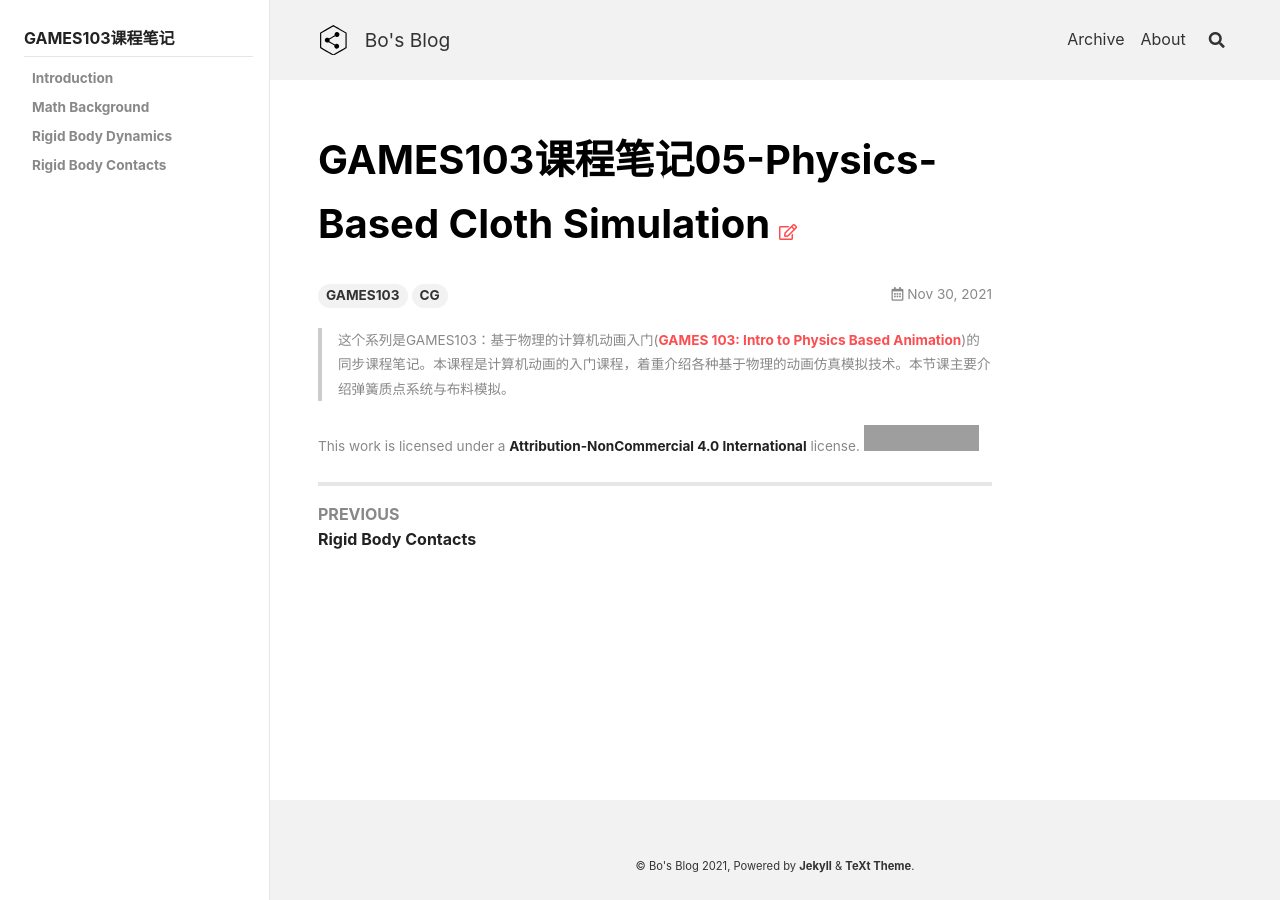
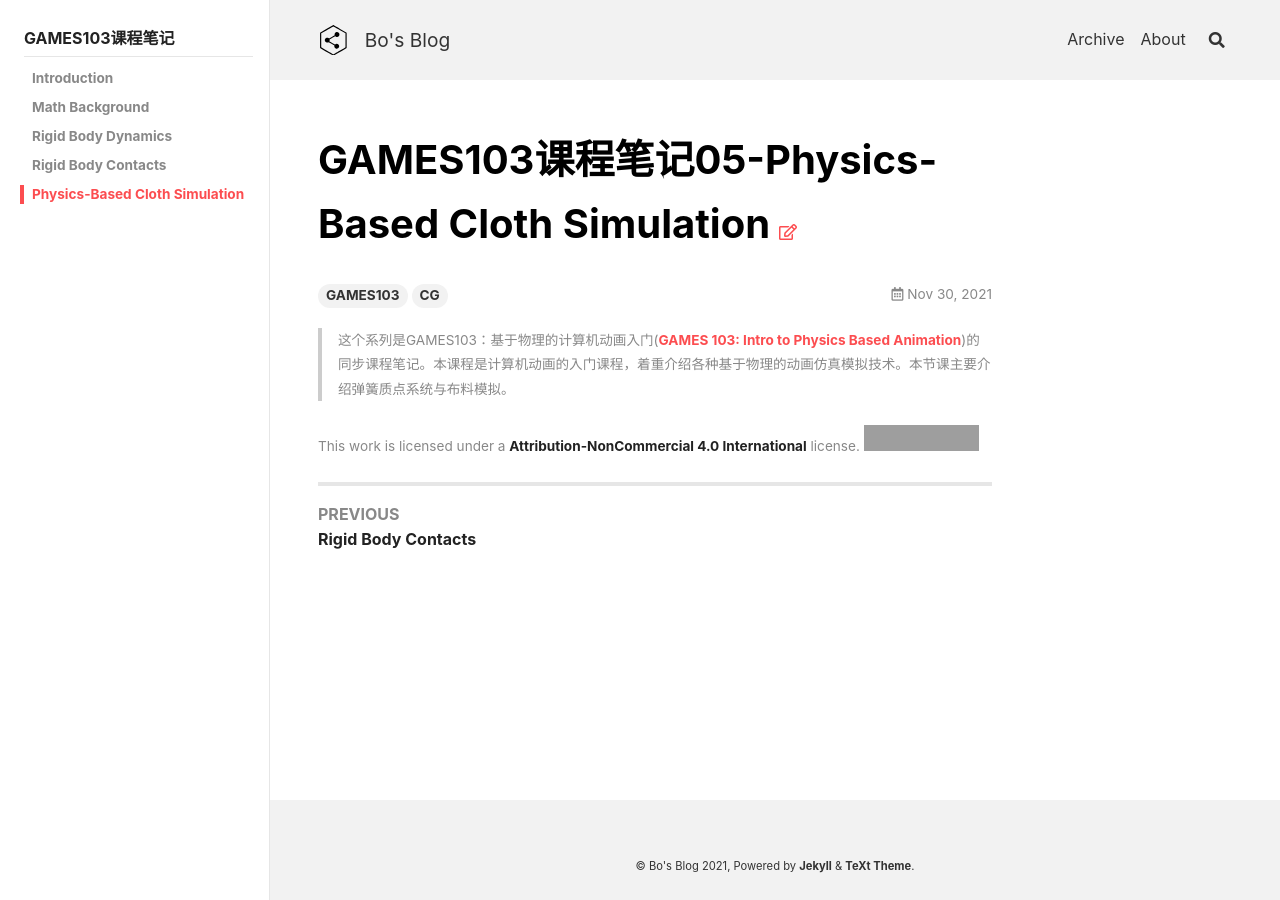
Before and after one commit to peng00bo00/peng00bo00_previous_blog, a Jekyll site: the page built from _posts/2021-11-30-GAMES103-NOTES-05.md, in a window 1280 px wide. Built offline with Jekyll 4.4.1, drawn with Linux system fonts in a browser that asks for light colours; nearby versions of some CDN libraries; grey boxes are pictures that could not be loaded.

Commit message:
Update navigation.yml

```diff
--- a/_data/navigation.yml
+++ b/_data/navigation.yml
@@ -188,3 +188,5 @@ GAMES103:
         url: /2021/11/18/GAMES103-NOTES-03.html
       - title: Rigid Body Contacts
         url: /2021/11/24/GAMES103-NOTES-04.html
+      - title: Physics-Based Cloth Simulation
+        url: /2021/11/30/GAMES103-NOTES-05.html
```
